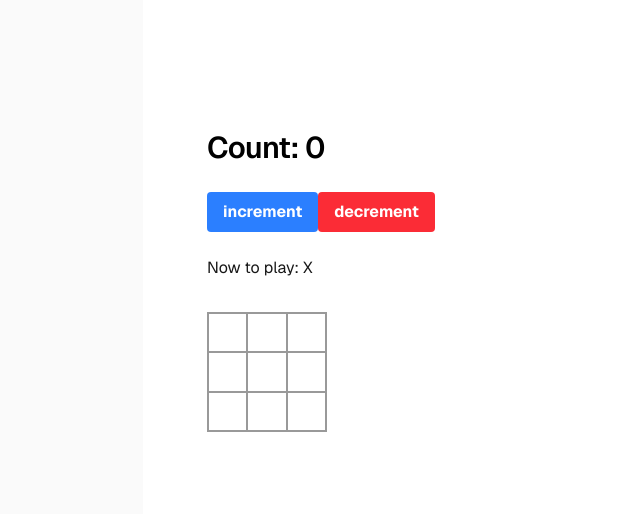
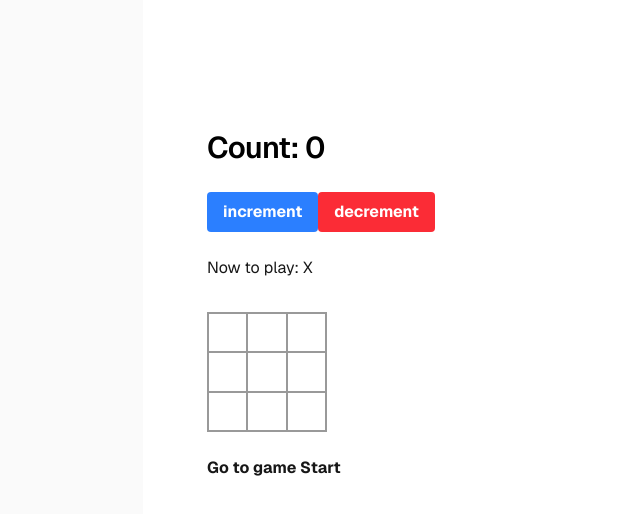
Before and after one commit to Fardin96/state-practice, a Next.js app: page / in a window 1280 px wide. Shown: the top 514 px of the page, without its empty margins (113-753 px from the left). Built offline with nearby package versions, Linux system fonts and the light colour scheme.

Commit message:
tic,tac,toe - game over!

```diff
--- a/src/app/page.jsx
+++ b/src/app/page.jsx
@@ -12,17 +12,23 @@ const useCounter = create((set) => ({
 export default function Home() {
   const history = useGameBoard((state) => state.history)
   const setHistory = useGameBoard((state) => state.setHistory)
-  const isXNext = useGameBoard((state) => state.isXNext)
-  const setIsXNext = useGameBoard((state) => state.setIsXNext)
-  const currentSquares = history[history.length - 1]
+  const currentMove = useGameBoard((state) => state.currentMove)
+  const setCurrentMove = useGameBoard((state) => state.setCurrentMove)
+  const currentSquares = history[currentMove]
+  const isXNext = currentMove % 2 === 0
 
   const count = useCounter(state => state.count)
   const increment = useCounter(state => state.increment)
   const decrement = useCounter(state => state.decrement)
 
-  function handlePlay(newHistory){
-    setHistory(history.concat([newHistory]))
-    setIsXNext(!isXNext)
+  function handlePlay(newSquares){
+    const newHistory = history.slice(0, currentMove + 1).concat([newSquares]);
+    setHistory(newHistory);
+    setCurrentMove(newHistory.length - 1)
+  }
+
+  function handleJumpTo(nextMove){
+    setCurrentMove(nextMove)
   }
 
   return (
@@ -44,6 +50,20 @@ export default function Home() {
           </div>
 
           <Board squares={currentSquares} isXNext={isXNext} handlePlay={handlePlay}/>
+
+          <div>
+            <ol>
+              {history.map((_, index) =>  {
+                const description = index > 0 ? 'Go to game #' + index : 'Go to game Start';
+
+                return (
+                  <li key={index} className={index === currentMove ? 'font-bold' : ''}>
+                    <button onClick={() => handleJumpTo(index)}>{description}</button>
+                  </li>
+                );
+              })}
+            </ol>
+          </div>
         </div>
       </main>
     </div>
--- a/src/app/store/tic-tac-toe/store.js
+++ b/src/app/store/tic-tac-toe/store.js
@@ -3,7 +3,7 @@ import {combine} from 'zustand/middleware'
 
 // create board grid/square value
 export const useGameBoard = create(
-    combine({ history: [Array(9).fill(null)], isXNext: true }, (set) => {
+    combine({ history: [Array(9).fill(null)], currentMove: 0 }, (set) => {
         return {
             setHistory: (newHistory) => {
                 set((state) => ({
@@ -13,14 +13,13 @@ export const useGameBoard = create(
                             newHistory
                 }))
             },
-            setIsXNext: (newIsXNext) => {
+            setCurrentMove: (newCurrentMove) => {
                 set((state) => ({
-                    isXNext:
-                        typeof newIsXNext === 'function' ?
-                            newIsXNext(state.isXNext) :
-                            newIsXNext
+                    currentMove: typeof newCurrentMove === 'function' ?
+                        newCurrentMove(state.currentMove)
+                        : newCurrentMove
                 }))
-            },
+            }
         }
     })
 )
--- a/src/app/tic-tac-toe/board/Board.js
+++ b/src/app/tic-tac-toe/board/Board.js
@@ -32,9 +32,9 @@ export default function Board({squares, isXNext, handlePlay}) {
           border: '1px solid #999',
         }}
       >
-      {squares.map((item, index) => (
-        <Square key={index} value={item} onSquareClick={() => handleClick(index)} />
-      ))}
+        {squares.map((item, index) => (
+          <Square key={index} value={item} onSquareClick={() => handleClick(index)} />
+        ))}
       </div>
 
       </>
```
